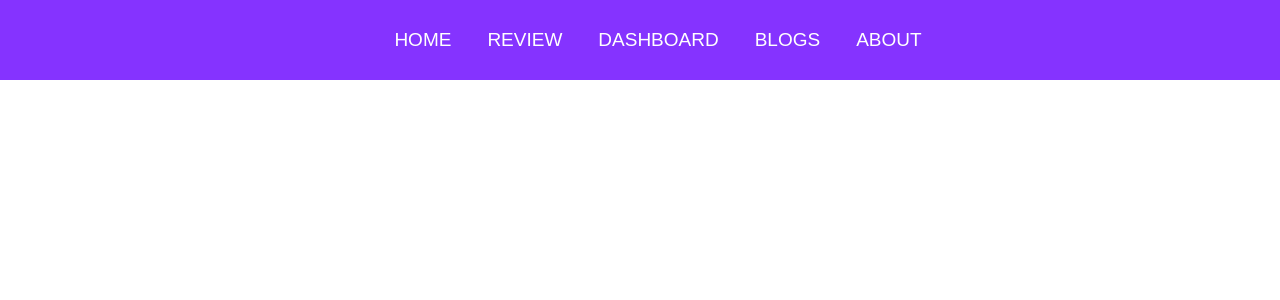
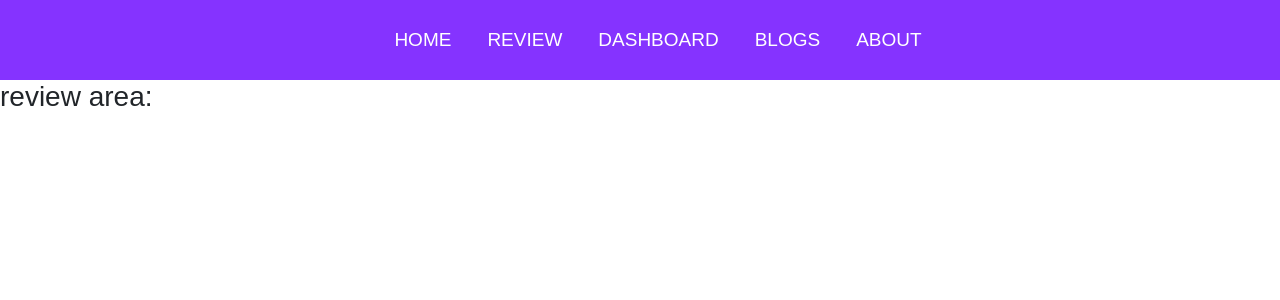
Before and after one commit to mamaruf04/product-analysist-website, a React (Create React App) app: page /review in a window 1280 px wide. Shown: the top 300 px of the page. Built offline with nearby package versions, Linux system fonts and the light colour scheme.

Commit message:
review component updated

```diff
--- a/src/component/Home/Home.js
+++ b/src/component/Home/Home.js
@@ -1,14 +1,20 @@
 import React, { useEffect, useState } from 'react';
 import Review from '../Review/Review';
 
+
 const Home = () => {
     const [reviews, setReviews] = useState([]);
+    // const [review, setReview] = useState();
 
     useEffect(() => {
-        fetch('https://my-json-server.typicode.com/mamaruf04/mockjson/posts')
+        fetch('https://my-json-server.typicode.com/mamaruf04/mockjson/profile')
             .then(res => res.json())
             .then(data => setReviews(data))
     }, [])
+
+    // for (const sinReview of reviews) {
+    //     setReview(sinReview);
+    // }
 
     return (
         <div>
@@ -21,10 +27,14 @@ const Home = () => {
                 </div>
             </div>
             <div>
-            <div>
-                {reviews.map(review => <Review key={review.id} review={review}></Review>)}
+                {/* {reviews.map((review, id) => (
+                    <Review key={id} review={review} />
+                ))} */}
+                <Review id='fkfkfk'></Review>
+                {/* <Review review={review}>
+                    <button onClick={()=>navigate('/review')}>See all reviews </button>
+                <Review/> */}
             </div>
-        </div>
         </div>
     );
 };
--- a/src/component/Review/Review.js
+++ b/src/component/Review/Review.js
@@ -1,10 +1,18 @@
 import React from 'react';
+import { useNavigate } from 'react-router-dom';
 
 const Review = (props) => {
-    console.log(props.review);
+    // const navigate = useNavigate();
+    // const { name, img, ratings, id, comment } = review;
+    // console.log(name)
     return (
         <div>
-            {/* <h4>{props.review.id}</h4> */}
+            <div>
+                <div>
+                    <h3>review area: {props.id}</h3>
+                </div>
+            </div>
+
         </div>
     );
 };
```
Also changed, not shown: 1 other file (tests, documents, lock files or other folders).
